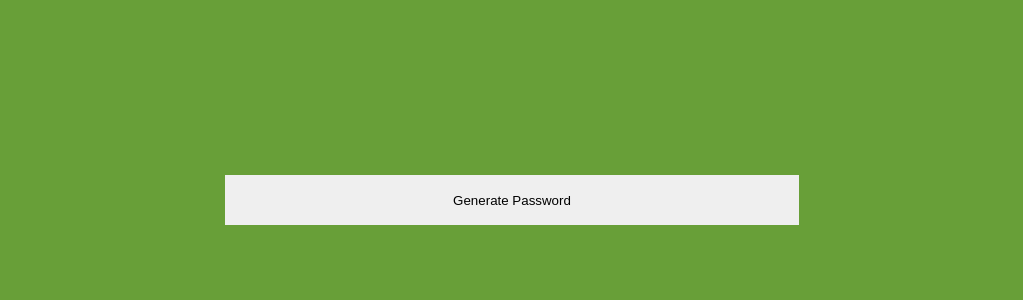
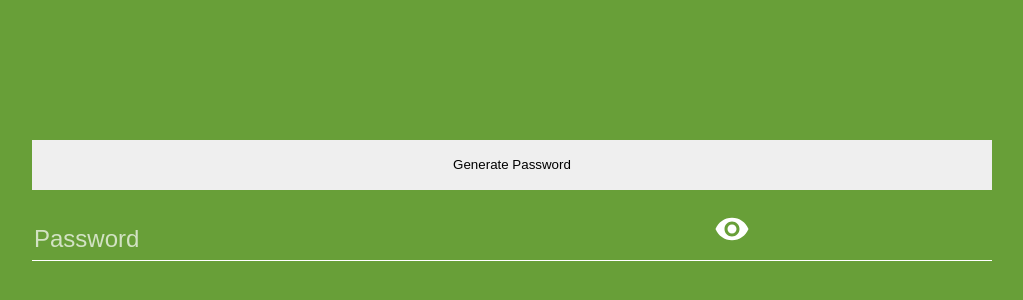
Before and after one commit to MC313/Angular-pswd, an Angular app: page / in a window 1280 px wide. Shown: the part 200-500 px from the top of the page, without its empty margins (128-1151 px from the left). Built offline with nearby package versions, Linux system fonts and the light colour scheme.

Commit message:
move subscribe function out of home-component and directly into password-result component, minor UI updates, and add ability to show/hide password

```diff
--- a/src/app/home/home.component.html
+++ b/src/app/home/home.component.html
@@ -1,4 +1,4 @@
 <section id="home">
   <generate-password-button id="generate-password"></generate-password-button>
-  <password-result id="password-result" [result]="passwordValue"></password-result>
+  <password-result id="password-result"></password-result>
 </section>
--- a/src/app/home/home.component.ts
+++ b/src/app/home/home.component.ts
@@ -7,26 +7,7 @@ import { Subscription } from 'rxjs/Subscription';
   templateUrl: './home.component.html',
   styleUrls: ['./home.component.scss']
 })
-export class HomeComponent implements OnInit
+export class HomeComponent
 {
-  passwordValue: string;
-  subscription: Subscription;
 
-  constructor(private passwordResultService: PasswordResultService)
-  { }
-
-  ngOnInit()
-  {
-    this.subscription = this.passwordResultService.passwordValue$.subscribe(
-      value =>
-      {
-        console.log('VALUE', value)
-        this.passwordValue = value;
-      });
-  }
-
-  ngOnDestroy()
-  {
-    this.subscription.unsubscribe();
-  }
 }
--- a/src/app/password/generate-password.component.scss
+++ b/src/app/password/generate-password.component.scss
@@ -1,17 +1,10 @@
-%box {
-	height: 50px;
+:host {
+	width: 75%;
 	margin: 10px;
 }
 
 button {
-	@extend %box;
-	width: 43em;
-	padding: 10px;
+	height: 50px;
+	width: 100%;
 	border: none;
 }
-
-#passwordResult {
-	@extend %box;
-	width: 36em;
-	border-bottom: 2px solid #fff;
-}
--- a/src/app/password/generate-password.component.ts
+++ b/src/app/password/generate-password.component.ts
@@ -19,7 +19,10 @@ export class GeneratePasswordComponent implements OnInit
   { }
 
   ngOnInit()
-  { }
+  {
+    console.info('Initializing Component')
+    this.generatePassword();
+  }
 
   generatePassword()
   {
--- a/src/app/password/password-result.component.html
+++ b/src/app/password/password-result.component.html
@@ -1,3 +1,9 @@
-<div>
-  {{result}}
-</div>
+<form [formGroup]="passwordResultOutput" id="passwordForm" action="submit">
+  <input class="pf-input" type="{{inputType}}" formControlName="passwordResult" placeholder="Password" />
+  <button (click)="toogleInputType()" class="icon-btn">
+    <svg fill="#FFFFFF" height="36" viewBox="0 0 24 24" width="36" xmlns="http://www.w3.org/2000/svg">
+      <path d="M0 0h24v24H0z" fill="none"/>
+      <path d="M12 4.5C7 4.5 2.73 7.61 1 12c1.73 4.39 6 7.5 11 7.5s9.27-3.11 11-7.5c-1.73-4.39-6-7.5-11-7.5zM12 17c-2.76 0-5-2.24-5-5s2.24-5 5-5 5 2.24 5 5-2.24 5-5 5zm0-8c-1.66 0-3 1.34-3 3s1.34 3 3 3 3-1.34 3-3-1.34-3-3-3z"/>
+  </svg>
+  </button>
+</form>
--- a/src/app/password/password-result.component.scss
+++ b/src/app/password/password-result.component.scss
@@ -1,3 +1,46 @@
-#password-result {
-	padding: 10px 0px;
+:host {
+	width: 75%;
+	height: 50px;
+	margin: 10px;
+	background: transparent;
+	overflow: hidden;
+	border-bottom: 1px solid white;
+
+	#passwordForm {
+		height: 100%;
+
+		.pf-input {
+			width: 70%;
+			height: 100%;
+			background: transparent;
+			border: 0px;
+			color: white;
+			font-size: 3vh;
+
+			&::-webkit-input-placeholder {
+				color: white;
+				opacity: 0.7;
+			}
+
+			&::-moz-placeholder {
+				color: white;
+				opacity: 0.7;
+			}
+
+			&:-ms-input-placeholder {
+				color: white;
+				opacity: 0.7;
+			}
+
+			&::placeholder {
+				color: white;
+				opacity: 0.7;
+			}
+		}
+
+		.icon-btn {
+			background: transparent;
+			border: 0px;
+		}
+	}
 }
--- a/src/app/password/password-result.component.ts
+++ b/src/app/password/password-result.component.ts
@@ -1,19 +1,70 @@
-import { Component, OnInit, Input } from '@angular/core';
+import { Component, OnInit, OnChanges, OnDestroy, Input } from '@angular/core';
+import { FormsModule, FormGroup, FormBuilder, Validators, AbstractControl } from '@angular/forms';
+import { Subscription } from 'rxjs/Subscription';
+
+import { PasswordResultService } from '../password/password-result.service';
 
 @Component({
   selector: 'password-result',
   templateUrl: './password-result.component.html',
   styleUrls: ['./password-result.component.scss']
 })
-export class PasswordResultComponent implements OnInit
+export class PasswordResultComponent implements OnInit, OnDestroy
 {
 
-  constructor() { }
+  passwordValue: string;
+  subscription: Subscription;
+  passwordResultOutput: FormGroup;
+  passwordResult: AbstractControl;
+  inputType: string = "password";
 
-  ngOnInit()
-  { }
+  constructor(
+    private passwordResultService: PasswordResultService,
+    private fb: FormBuilder
+  ) { }
 
   @Input()
   result: string;
 
+  ngOnInit()
+  {
+    this.listenForValue();
+    this.buildForm();
+  }
+
+  buildForm()
+  {
+    this.passwordResultOutput = this.fb.group({
+      passwordResult: ['']
+    })
+  }
+
+  listenForValue()
+  {
+    this.subscription = this.passwordResultService.passwordValue$.subscribe(
+      value =>
+      {
+        this.setFormValue(value);
+      });
+  }
+
+  setFormValue(value: string)
+  {
+    this.passwordResultOutput = this.fb.group({
+      passwordResult: [value]
+    })
+  }
+
+  toogleInputType()
+  {
+    this.inputType = this.inputType === "password" ? "text" : "password";
+  };
+
+
+
+  ngOnDestroy()
+  {
+    this.subscription.unsubscribe();
+  }
+
 }
--- a/src/app/password/password.module.ts
+++ b/src/app/password/password.module.ts
@@ -1,5 +1,7 @@
 import { NgModule } from '@angular/core';
 import { SharedModule } from '../shared/shared.module';
+
+import { ReactiveFormsModule } from '@angular/forms';
 
 import { GeneratePasswordComponent } from '../password/generate-password.component';
 import { PasswordResultComponent } from '../password/password-result.component';
@@ -8,7 +10,8 @@ import { PasswordService } from '../password/password.service';
 
 @NgModule({
   imports: [
-    SharedModule
+    SharedModule,
+    ReactiveFormsModule
   ],
   declarations: [
     GeneratePasswordComponent,
```
Also changed, not shown: src/assets/toggleIcon.svg (added), src/styles.scss (line endings or trailing spaces).
